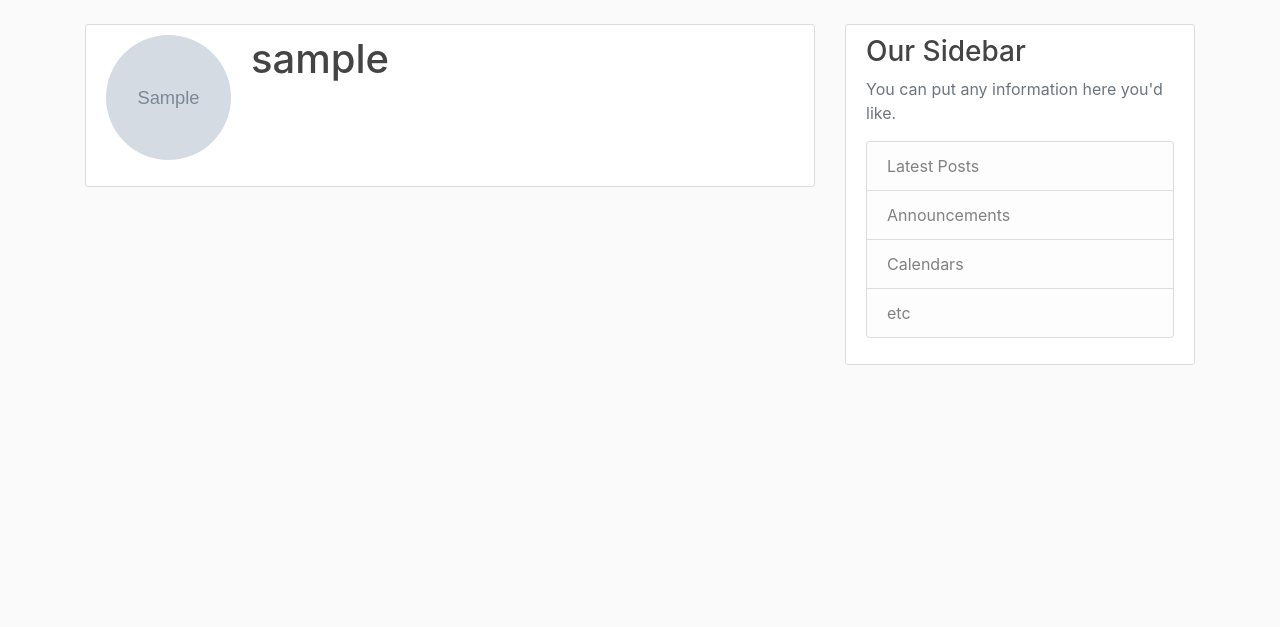
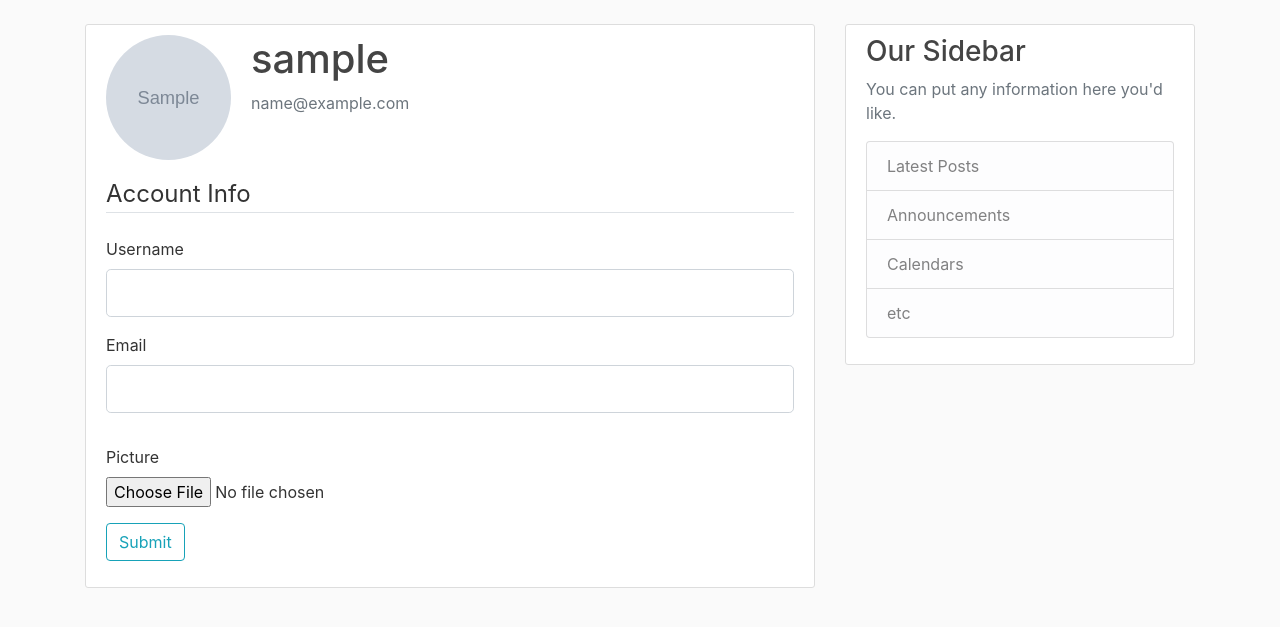
Before and after one commit to 40455774/set090103, a Flask app: template flaskapp/templates/account.html in a window 1280 px wide. Shown: the part 56-683 px from the top of the page. Run offline with Flask 2, Linux system fonts and the light colour scheme; a user stored in the database is signed in; tables that the repository leaves empty hold one stand-in row (values such as "Sample post"); the template is opened without the code that fills it: most values are stand-ins (such as "Sample title", 1, 10 or a date in 2020); grey boxes marked "Sample" are stand-in pictures; form fields are guessed from the names that the template uses; parts of the project's set-up code (start-up, migrations or seed data) failed here and were passed over; some libraries are stand-ins or nearby versions.

Commit message:
Add files via upload

```diff
--- a/flaskapp/templates/account.html
+++ b/flaskapp/templates/account.html
@@ -1,13 +1,64 @@
 {% extends "layout.html" %}
 {% block content %}
 	<div class="content-section">
-	  <div class="media">
-		<img class="rounded-circle account-img" src="{{ image_file }}">
-		<div class="media-body">
-		  <h2 class="account-heading">{{ current_user.username }}</h2>
-		  <p class="text-secondary">{{ current_user.enail }}</p>
+		<div class="media">
+			<img class="rounded-circle account-img" src="{{ image_file }}">
+			<div class="media-body">
+				<h2 class="account-heading">{{ current_user.username }}</h2>
+				<p class="text-secondary">{{ current_user.email }}</p>
+			</div>
 		</div>
-	  </div>
-	  <!-- FORM HERE -->
+
+		<form method="POST" action="", enctype="multipart/form-data">
+
+			{{ form.hidden_tag() }}
+
+			<fieldset class="form-group">
+				<legend class="border-bottom mb-4">Account Info</legend>
+				<div class="form-group">
+					{{ form.username.label(class="form-control-label") }}
+
+					{% if form.username.errors %}
+						{{ form.username(class="form-control form-control-lg is-invalid") }}
+						<div class="invalid-feedback">
+							{% for error in form.username.errors %}
+								<span>{{ error }}</span>
+							{% endfor %}
+						</div>
+					{% else %}
+						{{ form.username(class="form-control form-control-lg") }}
+					{% endif %}
+				</div>
+
+				<div class="form-group">
+					{{ form.email.label(class="form-control-label") }}
+					{% if form.email.errors %}
+						{{ form.email(class="form-control form-control-lg is-invalid") }}
+						<div class="invalid-feedback">
+							{% for error in form.email.errors %}
+								<span>{{ error }}</span>
+							{% endfor %}
+						</div>
+					{% else %}
+						{{ form.email(class="form-control form-control-lg") }}
+					{% endif %}
+				</div>
+			</fieldset>
+
+			<div class="form-group">
+				{{ form.picture.label() }}
+				{{ form.picture(class="form-control-file") }}
+
+				{% if form.picture.errors %}
+					{% for error in form.picture.errors %}
+						<span class="text-danger">{{ error }}</span></br>
+					{% endfor %}
+				{% endif %}
+			</div>
+
+			<div class="form-group">
+				{{ form.submit(class="btn btn-outline-info") }}
+			</div>
+		</form>
 	</div>
 {% endblock content%}
```
Also changed, not shown: flaskapp/forms.py (+20 -0 lines), flaskapp/routes.py (+15 -3 lines).
